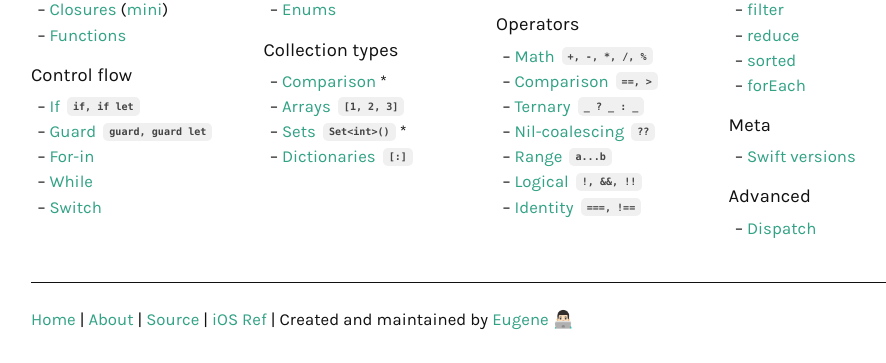
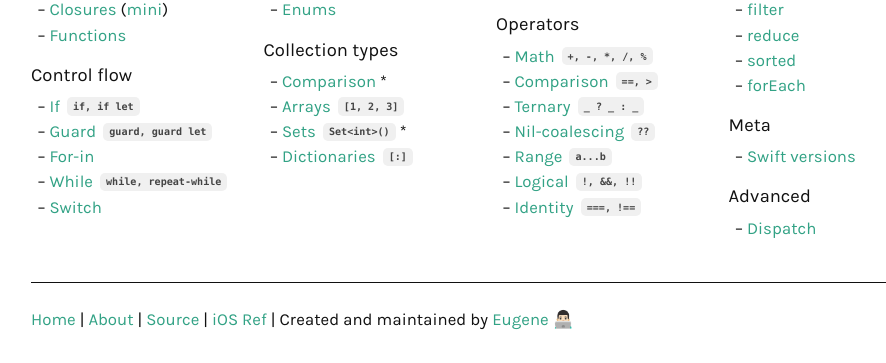
Before and after one commit to ebelinski/swiftly, a Jekyll site: the page built from index.md, in a window 1280 px wide. Shown: the part 257-620 px from the top of the page, without its empty margins (159-1045 px from the left). Built offline with Jekyll 4.4.1, drawn with Linux system fonts in a browser that asks for light colours; comment, search, counter and statistics services are not loaded.

Commit message:
index tweak

```diff
--- a/index.md
+++ b/index.md
@@ -19,7 +19,7 @@ layout: default
 * [If `if, if let`](/if)
 * [Guard `guard, guard let`](/guard)
 * [For-in](/for-in)
-* [While](/while)
+* [While `while, repeat-while`](/while)
 * [Switch](/switch)
 
 {% include closecol.html %}{% include opencol.html size=3 %}
```
